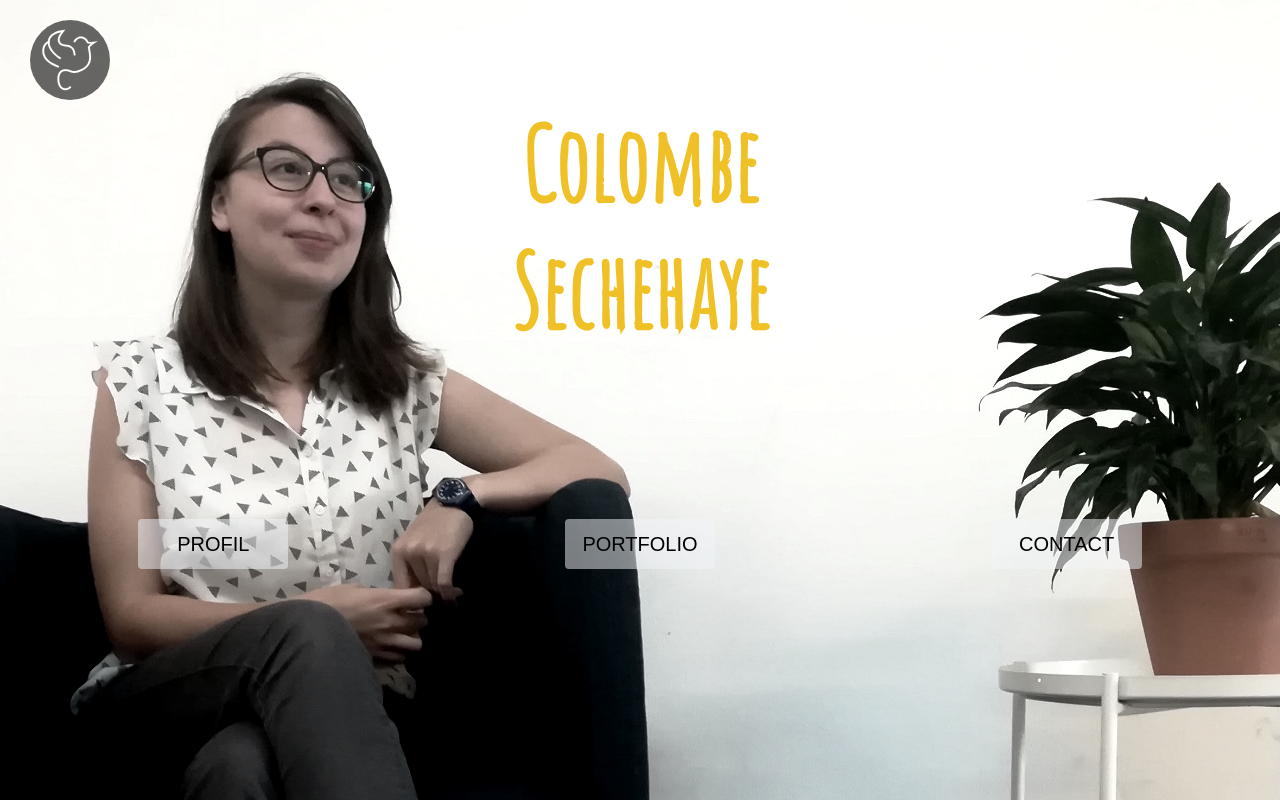
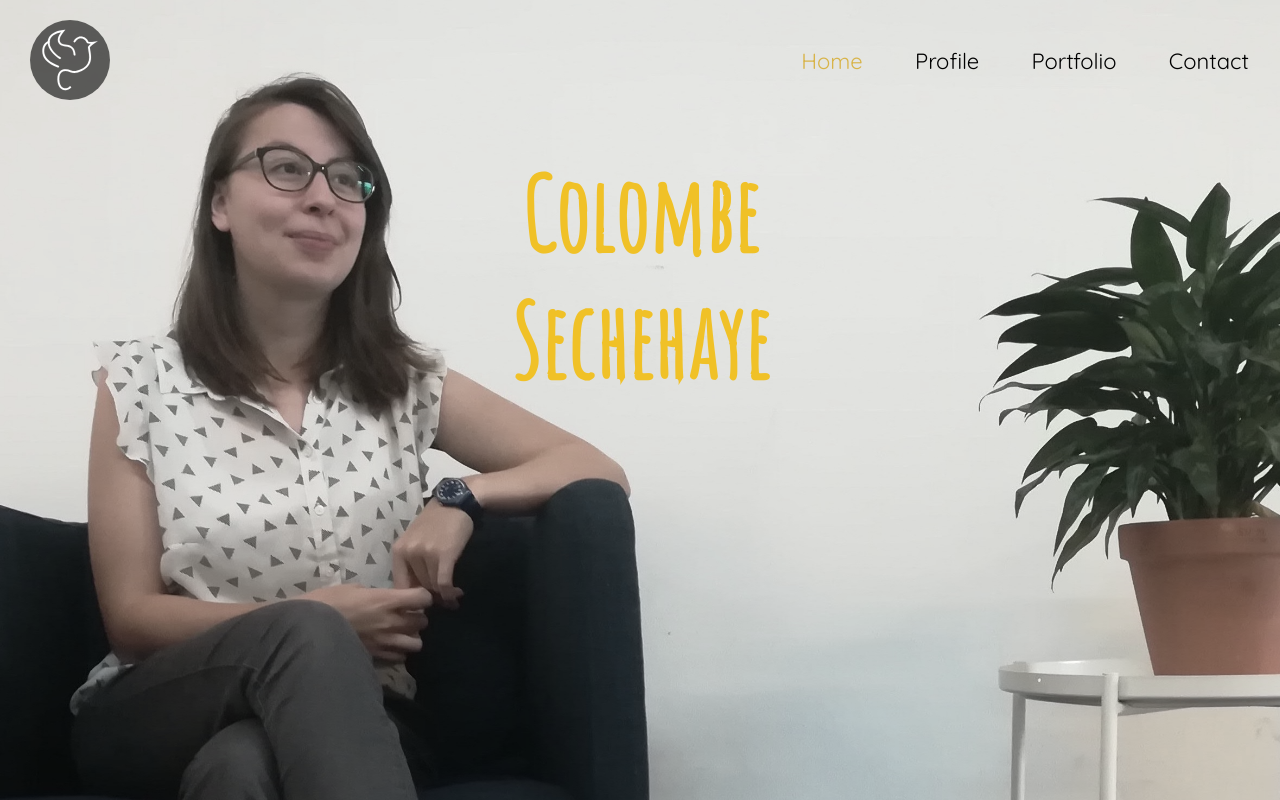
Before and after one commit to Colombee/portfolio, a plain HTML site: page index.html in a window 1280 px wide. Drawn offline with Linux system fonts and the light colour scheme; a web font is replaced by a local one.

Commit message:
navbar added on the homepage

```diff
--- a/index.html
+++ b/index.html
@@ -6,6 +6,7 @@
     <meta http-equiv="X-UA-Compatible" content="ie=edge">
     <link rel="stylesheet" type="text/css" href="./style.css">
     <link href="https://fonts.googleapis.com/css?family=Amatic+SC|Anton|Dancing+Script|Exo|Indie+Flower|Kumar+One+Outline|Lobster|Montserrat:100|Quicksand" rel="stylesheet">
+    <link rel="stylesheet" href="https://use.fontawesome.com/releases/v5.5.0/css/all.css" integrity="sha384-B4dIYHKNBt8Bc12p+WXckhzcICo0wtJAoU8YZTY5qE0Id1GSseTk6S+L3BlXeVIU" crossorigin="anonymous">
 
     <link rel="icon" href="./img/logo/colombe_02.svg" type="image/png" sizes="16x16" />
     <title>Portfolio Colombe</title>
@@ -13,21 +14,29 @@
 <body>
     <section class="homepage">
         <div class="background-image"></div>
-        <div class="logo-menu-div">
-            <a href="index.html"><img class="logo-menu" src="./img/logo/colombe_03.svg"  alt=""></a>
+        <div class="navbar">
+            <div class="logo-menu-div">
+                <a href="index.html"><img class="logo-menu" src="./img/logo/colombe_03.svg"  alt=""></a>
+            </div>
+            <div class="container-icons">
+                <a href="index.html"><p class="active-navbar-link">Home</p></a>
+                <a href="profile.html"><p>Profile</p></a>
+                <a href="portfolio.html"><p>Portfolio</p></a>
+                <a><p>Contact</p></a>
+            </div>
         </div>
         <div class="homepage-text">
             <div class="name-title">
                 <h1>
                     <span class="name-disappears">Colombe <br> Sechehaye</span>
-                    <span class="webdev-appears">Web <br> developer</span>
+                    <!-- <span class="webdev-appears">Web <br> developer</span> -->
                 </h1>
             </div>
-            <div class="container-buttons">
-                <div class="alone-button"><a href="profile.html"><button id="profile-button" class="button button-effect">Profil</button></a></div>
+            <!-- <div class="container-buttons">
+                <div class="alone-button"><a href="profile.html"><button id="profile-button" class="button button-effect">Profile</button></a></div>
                 <div class="alone-button"><a href="portfolio.html"><button id="portfolio-button" class="button button-effect">Portfolio</button></a></div>
                 <div class="alone-button contact-animation"><button id="contact-button" class="button contact-disappears">Contact</button><p class="mail-appears">colombe.sechehaye[#]gmail.com</p></div>
-            </div>
+            </div> -->
         </div>
     </section>
 </body>
--- a/style.css
+++ b/style.css
@@ -15,12 +15,19 @@ body{
     position: absolute;
     top: 0px;
     z-index: 0;
-    filter: grayscale(0.6) contrast(130%);
+    filter: grayscale(0.5) contrast(100%);
     height: 100%;
     width: 100%;
     background-image: url("./img/bckgrnd-img/background-simple2.jpg");
     background-size: cover;
     background-repeat: no-repeat;
+}
+
+/* NAVBAR */
+
+.navbar{
+    display: flex;
+    justify-content: flex-end;
 }
 
 .logo-menu-div {
@@ -29,26 +36,74 @@ body{
     width: 5em;
     top: 20px;
     left: 30px;
-    /* border:1px solid rgb(223, 222, 222); */
     background-color: rgba(0, 0, 0, 0.6);
     border-radius: 50%;
 } .logo-menu-div:hover {
-    background-color: rgba(0, 0, 0, 0.8);
+    background-color: rgba(0, 0, 0, 0.4);
 }
+
+/* icons menu */
+.container-icons{
+    display: flex;
+    position: absolute;
+    justify-content: space-around;
+    width: 500px;
+    margin: 20px auto;
+    border-radius: 3px;
+    padding: 5px;
+    float: right;
+    text-decoration: none;
+
+}
+
+.container-icons p{
+    /* text-transform: uppercase; */
+    font-family: 'Dancing Script';
+    font-family: 'Quicksand';
+    font-size: 22px;
+    /* letter-spacing: 10px; */
+    text-decoration: none;
+}
+
+a{
+    text-decoration: none;
+    color:black;
+}
+
+a:hover{
+    color: rgb(240, 193, 39);
+}
+
+a .active-navbar-link{
+    color: rgb(182, 171, 130);
+    color: rgb(216, 180, 73);
+    /* writing-mode: vertical-rl;
+    text-orientation: mixed; */
+}
+
+.fas{
+    margin: 1px 10px;
+    color:;
+}
+
+
+/* HOMEPAGE CONTENT */
 
 .homepage-text{
     position:relative;
-	z-index:2;
+    z-index:2;
+    text-align: center;
+    justify-content: center;
+    align-items: center;
+    text-align: center;
 }
 
 h1{
     display: block;
     font-family: 'Amatic SC', 'cursive';
-    /* font-family: 'Dancing Script', 'cursive'; */
     font-size: 100px;
     font-weight: bold;
     color: rgb(240, 193, 39);
-    /* color: rgb(185, 153, 8); */
     text-align: center;
     margin: 0 auto;
 }
@@ -57,7 +112,6 @@ h2{
     font-family: 'Amatic SC', 'cursive';
     font-size: 70px;
     color: rgb(240, 193, 39);
-    /* color: rgb(236, 130, 81); */
     bottom: 0;
 }
 
@@ -85,9 +139,11 @@ h1:hover .webdev-appears{
 
 .name-title{
     margin: 0 auto ;
-    margin-top: 100px;
-    width: 300px;
+    margin-top: 150px;
+    width: 350px;
 }
+
+/* button menu */
 
 button{
     height: 50px;
@@ -104,30 +160,6 @@ button{
     border: solid 2px rgb(240, 193, 39);
     /* background-color: rgba(253, 240, 181, 0.5);; */
 }
-
-/* .button-effect {
-    position: relative;
-    overflow: hidden;
-    z-index: 1;
-    transition: color 150ms ease-in-out;
-  }
-  .button-effect:after {
-    content: '';
-    position: absolute;
-    display: block;
-    top: 0;
-    left: 50%;
-    -webkit-transform: translateX(-50%);
-            transform: translateX(-50%);
-    width: 0;
-    height: 100%;
-    background: rgba(238, 210, 87, 0.7);
-    z-index: -1;
-    transition: width 80ms ease-in-out;
-  }
-  .button-effect:hover:after {
-    width: 110%;
-  } */
 
 .alone-button{
     display: flex;
@@ -171,6 +203,10 @@ button{
 
 
 /* PROFILE PAGE */
+.flexbox{
+    display: flex;
+    height: 100%;
+}
 
 .profilepage-text{
     position: absolute;
@@ -178,23 +214,6 @@ button{
     background-color: rgba(247, 245, 244, 0.9);
     border-radius: 5px;
 }
-
-.background-profile{
-    position: absolute;
-    left: 0;
-    right: 0;
-    bottom: 0;
-    top: 0;
-    z-index: 0;
-    /* filter: grayscale(0.7) contrast(120%); */
-    filter: contrast(120%) brightness(120%);
-
-    display: block;
-    background-image: url(img/bckgrnd-img/shooting-photo.png);
-    background-size: cover;
-    background-repeat: no-repeat;
-}
-
 
 /* PORTFOLIO PAGE */
 .flexbox{
@@ -215,7 +234,6 @@ button{
     width: 100%;
     background-image: url(img/bckgrnd-img/background-plant22.jpg);
     background-size: cover;
-
 }
 
     .div-title{
@@ -273,7 +291,7 @@ button{
         background-image: url(img/portfolio/ressourcerie-miniature.png);
     }
 
-    .projet .projet9, .projet .projet10, .projet .projet11, .projet .projet12{
-        /* visibility: hidden; */
+    .projet .projet5, .projet .projet6, .projet .projet7, .projet .projet8, .projet .projet9, .projet .projet10, .projet .projet11, .projet .projet12{
+        visibility: hidden;
         background-image: url();
     }
```
Also changed, not shown: portfolio.html (+2 -2 lines), profile.html (+12 -1 lines).
